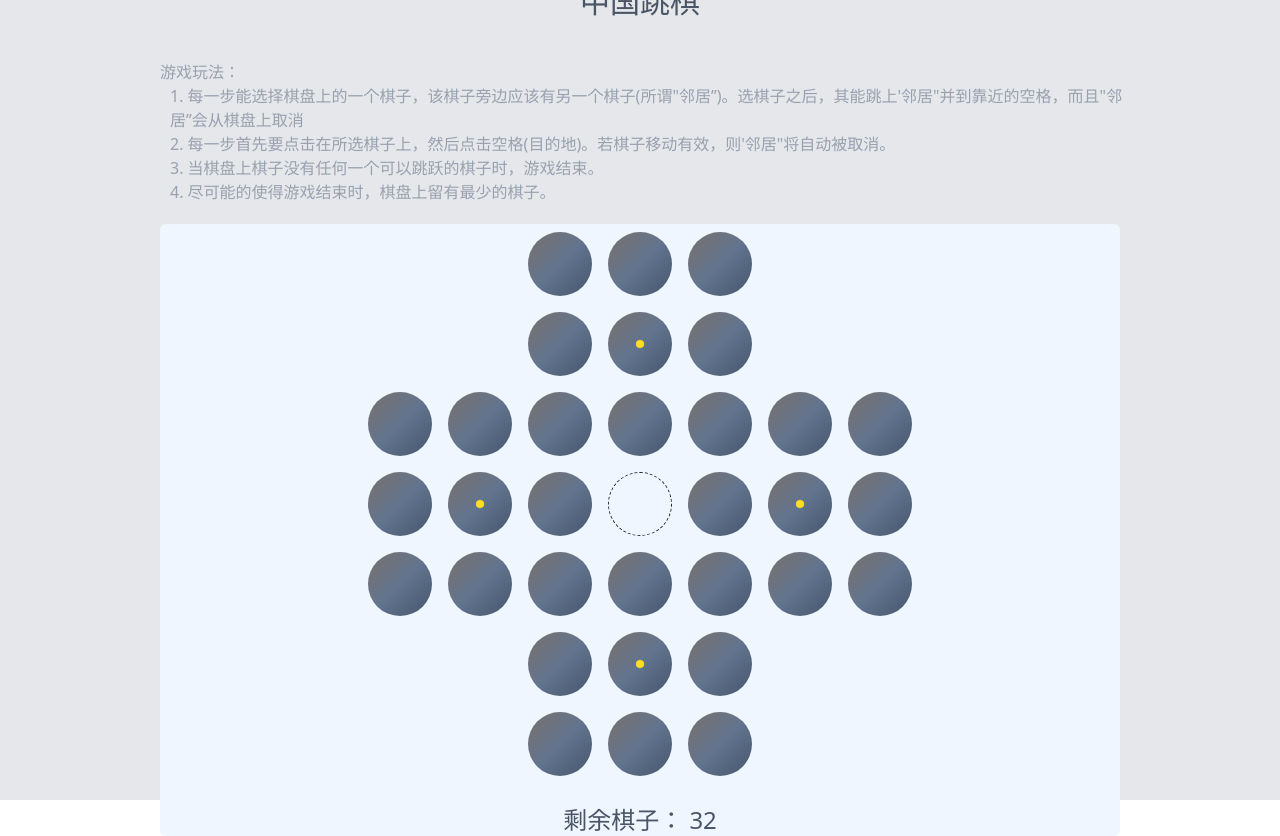
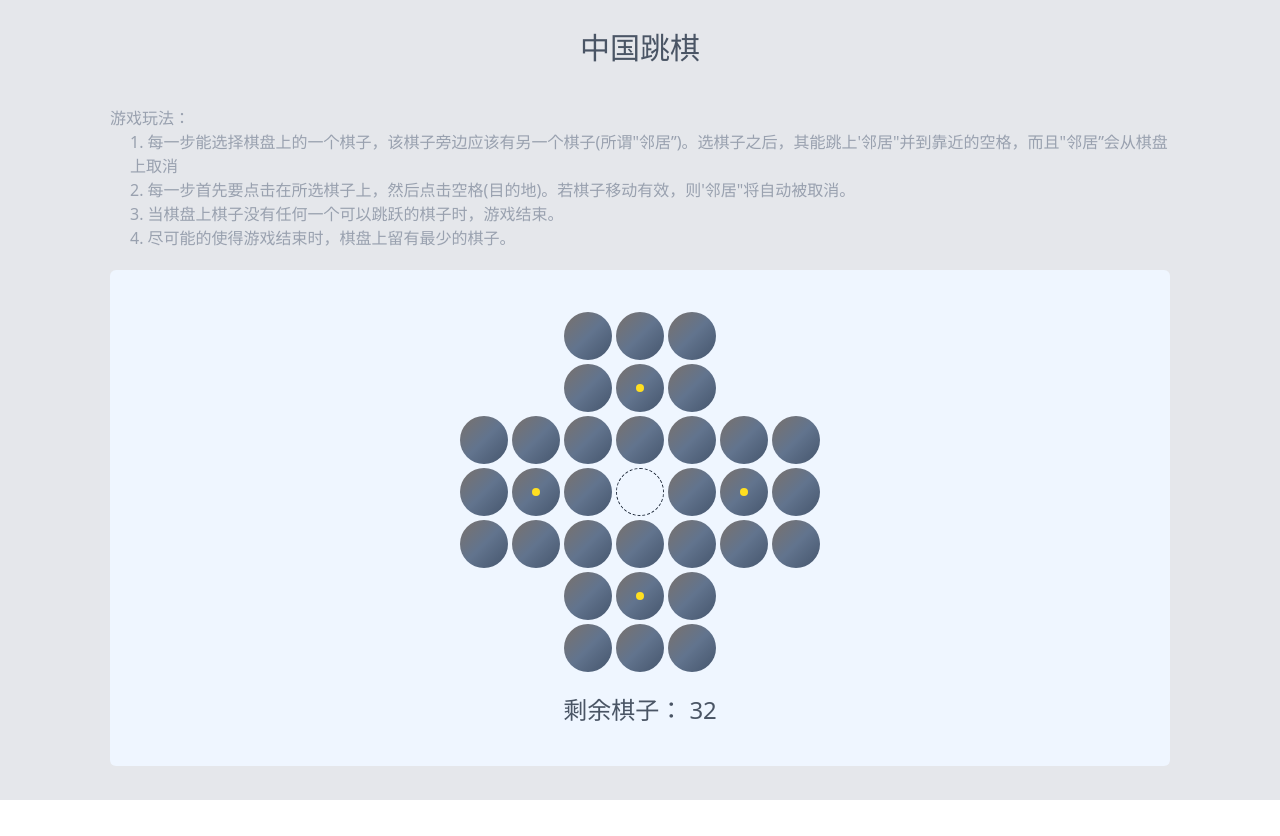
Before and after one commit to coolcao/checkers-less-more, an Angular app: page /board in a window 1280 px wide. After the commit the page ends 800 px from the top, so only its background shows below. Built offline with nearby package versions, Linux system fonts and the light colour scheme; a web font is replaced by a local one.

Commit message:
响应式

```diff
--- a/src/app/checkers-less-more/checkers-less-more-board/checkers-less-more-board.component.html
+++ b/src/app/checkers-less-more/checkers-less-more-board/checkers-less-more-board.component.html
@@ -1,32 +1,35 @@
 <div
-  class="flex h-screen w-screen flex-col items-center justify-center bg-gray-200 select-none dark:bg-gray-800"
+  class="flex h-screen w-screen flex-col items-center justify-center bg-gray-200 px-5 select-none dark:bg-gray-800"
 >
   <div
-    class="my-5 flex w-full items-center justify-center text-3xl text-gray-600 dark:text-gray-300"
+    class="sm:h-[480px] sm:w-[680px] md:h-[680px] md:w-[960px] lg:h-[680px] lg:w-[960px] xl:h-[780px] xl:w-[1060px] 2xl:h-[980px] 2xl:w-[1200px]"
+  >
+    <div
+      class="flex w-full items-center justify-center py-5 text-3xl text-gray-600 dark:text-gray-300"
     >
       中国跳棋
     </div>
     <div
-    class="my-5 flex w-full flex-col items-center justify-center text-gray-400 dark:text-gray-400"
+      class="flex w-full flex-col items-start justify-center py-5 text-gray-400 dark:text-gray-400"
     >
-    <div class="text-md w-[960px]">游戏玩法：</div>
-    <div class="ml-5 w-[960px] text-base">
+      <div class="text-md">游戏玩法：</div>
+      <div class="pl-5 text-base">
         1.
         每一步能选择棋盘上的一个棋子，该棋子旁边应该有另一个棋子(所谓"邻居”)。选棋子之后，其能跳上'邻居"并到靠近的空格，而且"邻居”会从棋盘上取消
       </div>
-    <div class="ml-5 w-[960px] text-base">
+      <div class="pl-5 text-base">
         2.
         每一步首先要点击在所选棋子上，然后点击空格(目的地)。若棋子移动有效，则'邻居"将自动被取消。
       </div>
-    <div class="ml-5 w-[960px] text-base">
+      <div class="pl-5 text-base">
         3. 当棋盘上棋子没有任何一个可以跳跃的棋子时，游戏结束。
       </div>
-    <div class="ml-5 w-[960px] text-base">
+      <div class="pl-5 text-base">
         4. 尽可能的使得游戏结束时，棋盘上留有最少的棋子。
       </div>
     </div>
     <div
-    class="flex h-[680px] w-[960px] flex-col items-center justify-center rounded-md bg-blue-50 dark:bg-gray-700"
+      class="flex flex-col items-center justify-center rounded-md bg-blue-50 p-10 dark:bg-gray-700"
     >
       @for (rows of board(); track $index; let row = $index) {
         <div class="flex w-fit items-center justify-center">
@@ -35,7 +38,7 @@
             } @else {
               <div
                 (click)="clickCell(item)"
-              class="mx-2 my-2 flex h-16 w-16 items-center justify-center rounded-full"
+                class="m-[2px] flex items-center justify-center rounded-full px-2 py-2 sm:h-8 sm:w-8 md:h-10 md:w-10 lg:h-10 lg:w-10 xl:h-12 xl:w-12 2xl:h-14 2xl:w-14"
                 [ngClass]="{
                   'bg-gradient-to-br from-stone-500 via-slate-500 to-slate-600 dark:from-stone-400 dark:via-slate-400 dark:to-slate-500':
                     !item.empty && !item.virtual,
@@ -68,3 +71,4 @@
       </div>
     </div>
   </div>
+</div>
```
Lines whose indentation alone changed are shown as unchanged.
